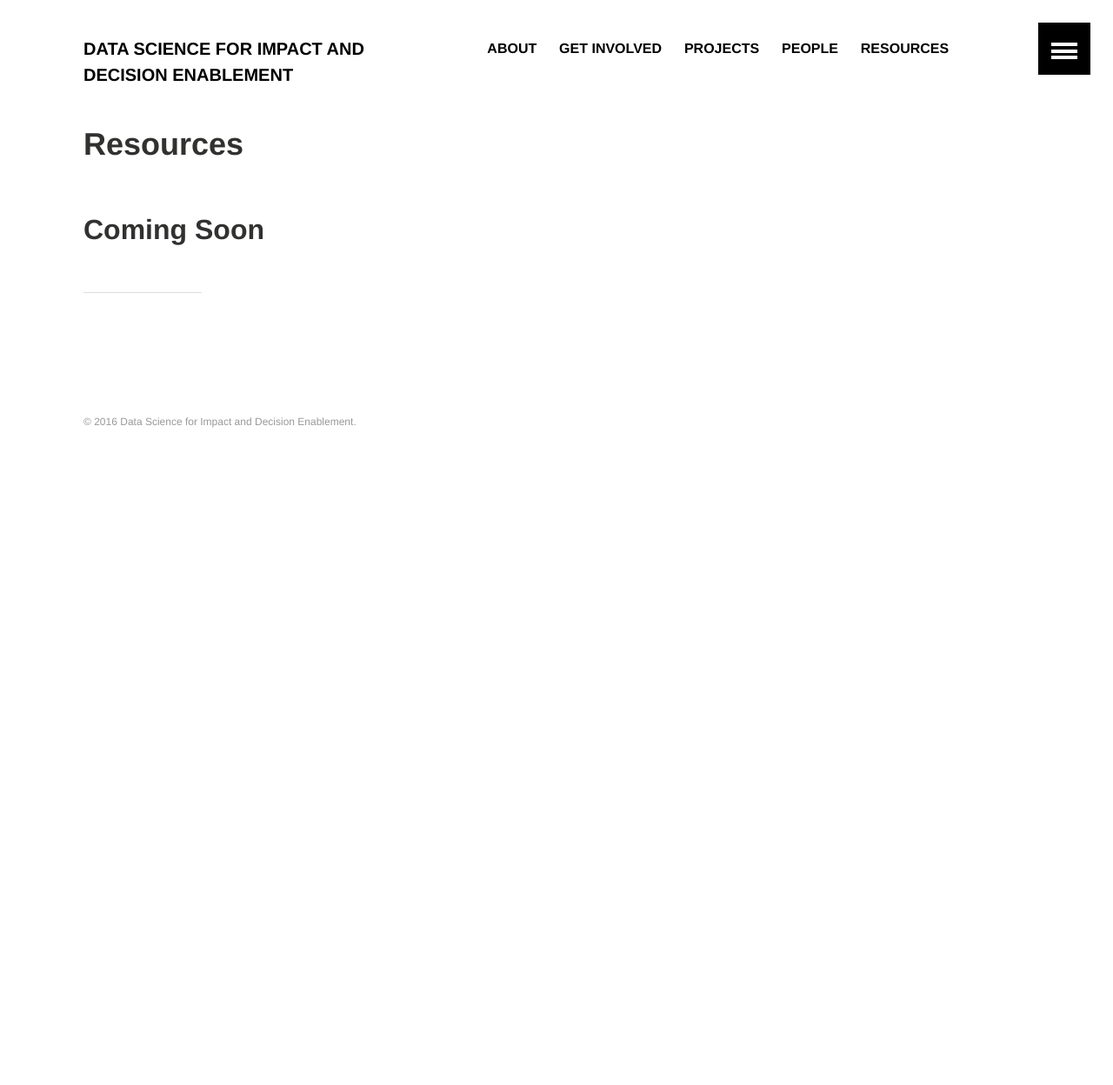
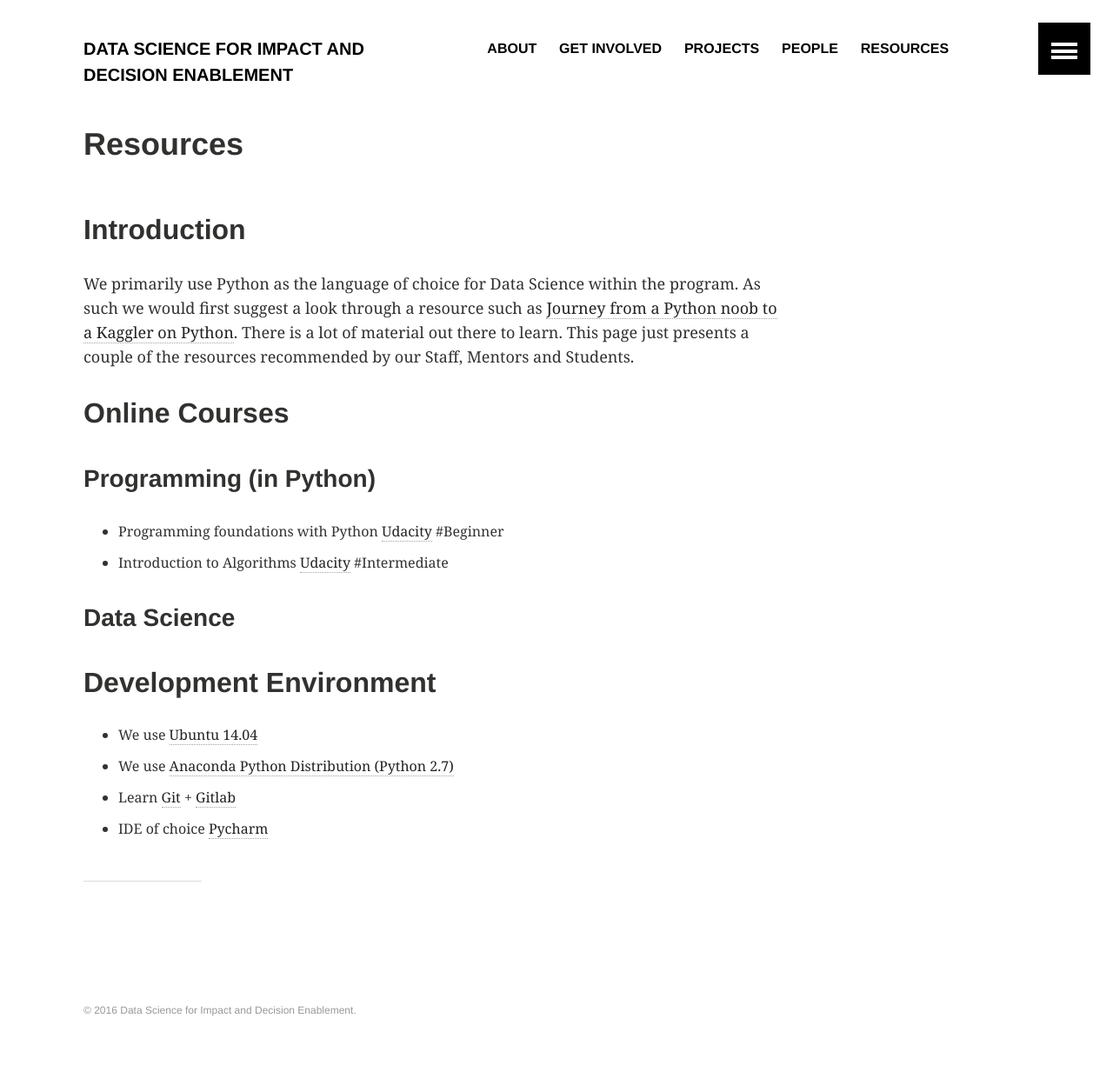
Before and after one commit to DSIDEWeb/dsideweb.github.io, a Jekyll site: the page built from resources/index.md, in a window 1280 px wide. Shown: the whole page at 87% size. Built offline with Jekyll 4.4.1, drawn with Linux system fonts in a browser that asks for light colours; before the commit the page ends 900 px from its top, so only the background shows below that.

Commit message:
Updated resources.

```diff
--- a/resources/index.md
+++ b/resources/index.md
@@ -10,4 +10,22 @@ share: false
 ads: false
 ---
 
-## Coming Soon
+## Introduction
+
+We primarily use Python as the language of choice for Data Science within the program. As such we would first suggest a look through a resource such as [Journey from a Python noob to a Kaggler on Python](http://www.analyticsvidhya.com/learning-paths-data-science-business-analytics-business-intelligence-big-data/learning-path-data-science-python/). There is a lot of material out there to learn. This page just presents a couple of the resources recommended by our Staff, Mentors and Students.
+
+## Online Courses
+
+### Programming (in Python)
+
+* Programming foundations with Python [Udacity](https://www.udacity.com/course/programming-foundations-with-python--ud036) #Beginner
+* Introduction to Algorithms [Udacity](https://www.udacity.com/course/viewer#!/c-cs215) #Intermediate
+
+### Data Science
+
+## Development Environment
+
+* We use [Ubuntu 14.04]()
+* We use [Anaconda Python Distribution (Python 2.7)]()
+* Learn [Git]() + [Gitlab]()
+* IDE of choice [Pycharm]()
```
